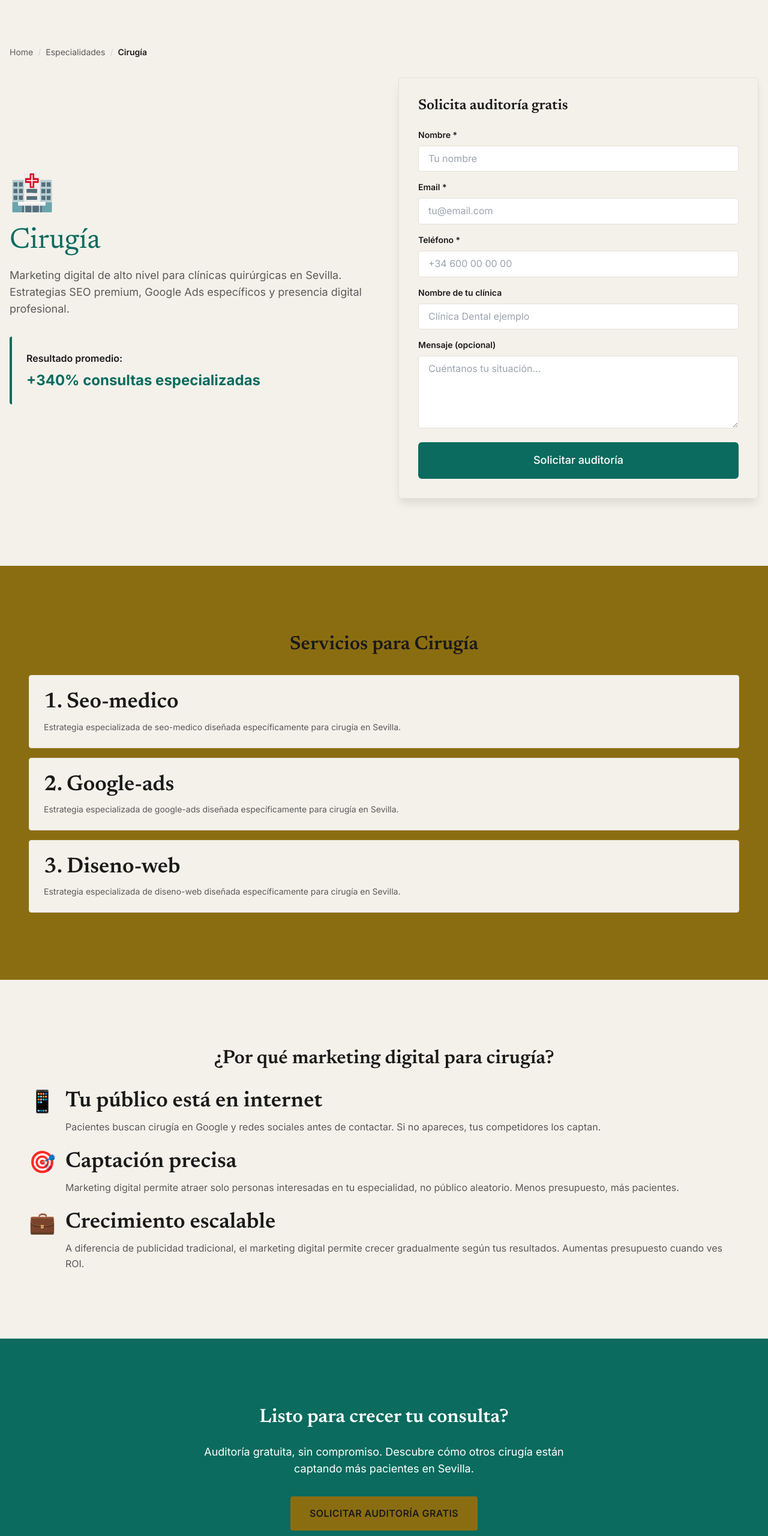
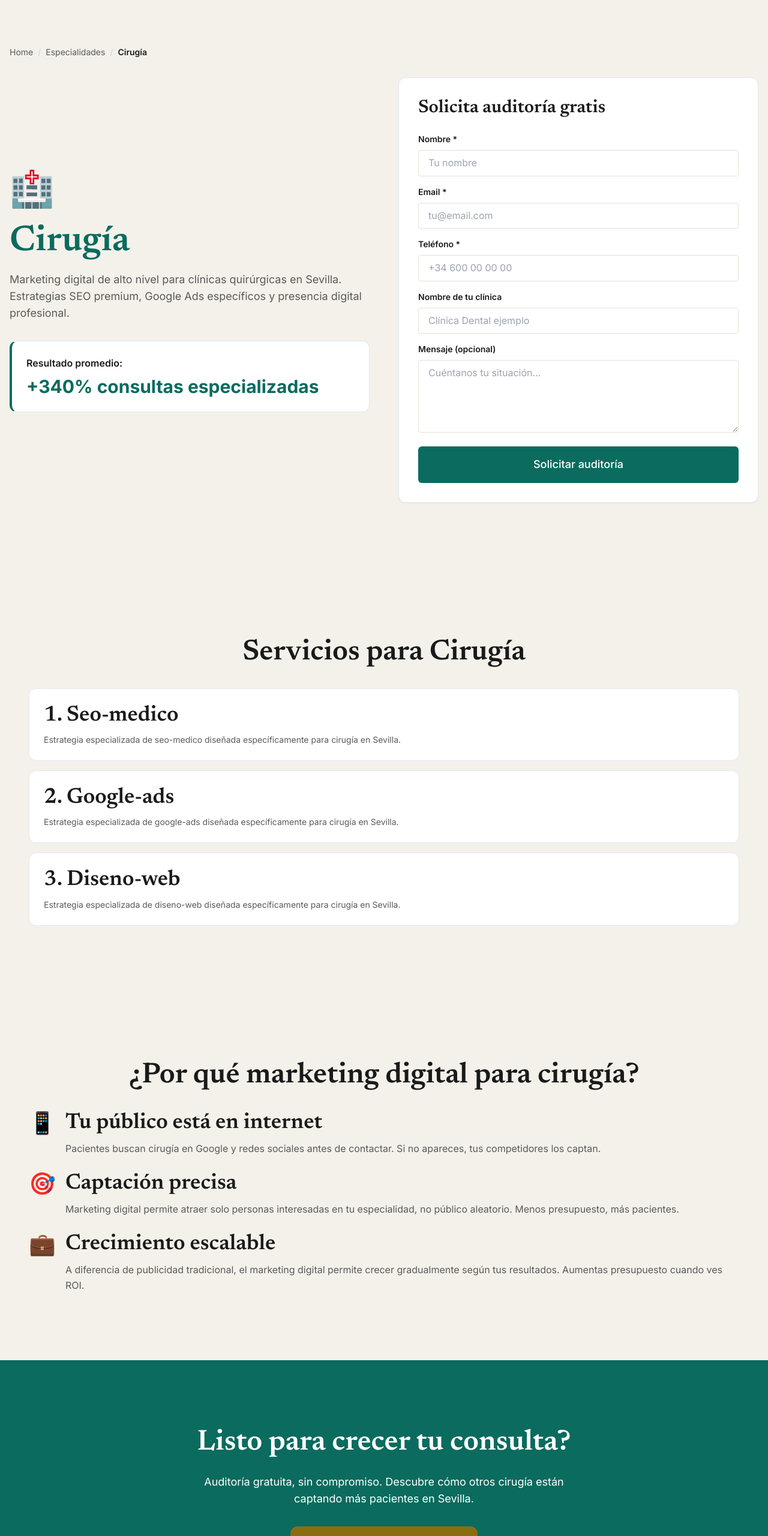
Before and after one commit to carlosalbertocardoso-hub/agencia-clinicas, a Next.js app: page /especialidades/clinicas-cirugia-sevilla in a window 1280 px wide. Shown: the part 80-2640 px from the top of the page at 60% size. Built offline with nearby package versions, Linux system fonts and the light colour scheme; no server answers.

Commit message:
design: update especialidades/[slug] page with Clinical Eminence styling (typography, colors, hero section, CTA)

```diff
--- a/src/app/especialidades/[slug]/page.tsx
+++ b/src/app/especialidades/[slug]/page.tsx
@@ -250,19 +250,19 @@ export default function EspecialidadPage({ params }: Props) {
             <div className="grid grid-cols-1 md:grid-cols-2 gap-12 items-center">
               <div>
                 <div className="text-6xl mb-6">{especialidad.icono}</div>
-                <h1 className="text-4xl md:text-5xl font-heading font-light text-primary mb-4">{especialidad.nombre}</h1>
+                <h1 className="text-5xl md:text-6xl font-heading font-semibold text-primary mb-4">{especialidad.nombre}</h1>
                 <p className="text-lg text-text-muted mb-8">{especialidad.descripcionLarga}</p>
 
-                <div className="bg-neutral border-l-4 p-6 rounded" style={{ borderColor: especialidad.color }}>
+                <div className="bg-white border-l-4 p-6 rounded-lg border border-slate-200" style={{ borderLeftColor: especialidad.color, borderLeftWidth: '4px' }}>
                   <p className="font-semibold text-text mb-2">Resultado promedio:</p>
-                  <p className="text-2xl font-bold" style={{ color: especialidad.color }}>
+                  <p className="text-3xl font-bold" style={{ color: especialidad.color }}>
                     {especialidad.resultados}
                   </p>
                 </div>
               </div>
 
-              <div className="bg-neutral border border-neutral-dark rounded p-8 shadow-lg">
-                <h2 className="text-h3 font-heading text-text mb-6">Solicita auditoría gratis</h2>
+              <div className="bg-white border border-slate-200 rounded-lg p-8 shadow-sm">
+                <h2 className="text-2xl md:text-3xl font-heading font-semibold text-text mb-6">Solicita auditoría gratis</h2>
                 <ContactForm especialidad={especialidad.nombre} buttonText="Solicitar auditoría" />
               </div>
             </div>
@@ -270,13 +270,13 @@ export default function EspecialidadPage({ params }: Props) {
         </section>
 
         {/* Servicios relacionados */}
-        <section className="section-padding bg-secondary">
+        <section className="section-padding bg-surface">
           <div className="container-custom max-w-3xl">
-            <h2 className="text-h2 font-heading mb-8 text-center">Servicios para {especialidad.nombre}</h2>
+            <h2 className="text-4xl md:text-5xl font-heading font-semibold mb-8 text-center">Servicios para {especialidad.nombre}</h2>
 
             <div className="space-y-4">
               {especialidad.servicios.map((servicio, idx) => (
-                <div key={idx} className="bg-neutral p-6 rounded border border-neutral-dark hover:border-primary transition">
+                <div key={idx} className="bg-white p-6 rounded-lg border border-slate-200 hover:border-primary transition">
                   <h3 className="font-semibold text-text mb-2">
                     {idx + 1}. {servicio.charAt(0).toUpperCase() + servicio.slice(1)}
                   </h3>
@@ -293,7 +293,7 @@ export default function EspecialidadPage({ params }: Props) {
         {/* Por qué es importante */}
         <section className="section-padding">
           <div className="container-custom max-w-3xl">
-            <h2 className="text-h2 font-heading mb-8 text-center">
+            <h2 className="text-4xl md:text-5xl font-heading font-semibold mb-8 text-center">
               ¿Por qué marketing digital para {especialidad.nombre.toLowerCase()}?
             </h2>
 
@@ -340,14 +340,14 @@ export default function EspecialidadPage({ params }: Props) {
         {/* CTA Final */}
         <section className="section-padding section-primary">
           <div className="container-custom text-center">
-            <h2 className="text-h2 font-heading mb-6">Listo para crecer tu consulta?</h2>
+            <h2 className="text-4xl md:text-5xl font-heading font-semibold mb-6 text-white">Listo para crecer tu consulta?</h2>
             <p className="text-lg mb-8 max-w-2xl mx-auto text-white">
               Auditoría gratuita, sin compromiso. Descubre cómo otros {especialidad.nombre.toLowerCase()} están
               captando más pacientes en Sevilla.
             </p>
             <a
               href="#contacto"
-              className="inline-block bg-secondary text-tertiary px-8 py-4 rounded font-semibold uppercase tracking-wide hover:opacity-90 transition"
+              className="inline-block bg-accent text-primary px-8 py-4 rounded-lg font-semibold uppercase tracking-wide hover:opacity-90 transition"
             >
               Solicitar auditoría gratis
             </a>
```
